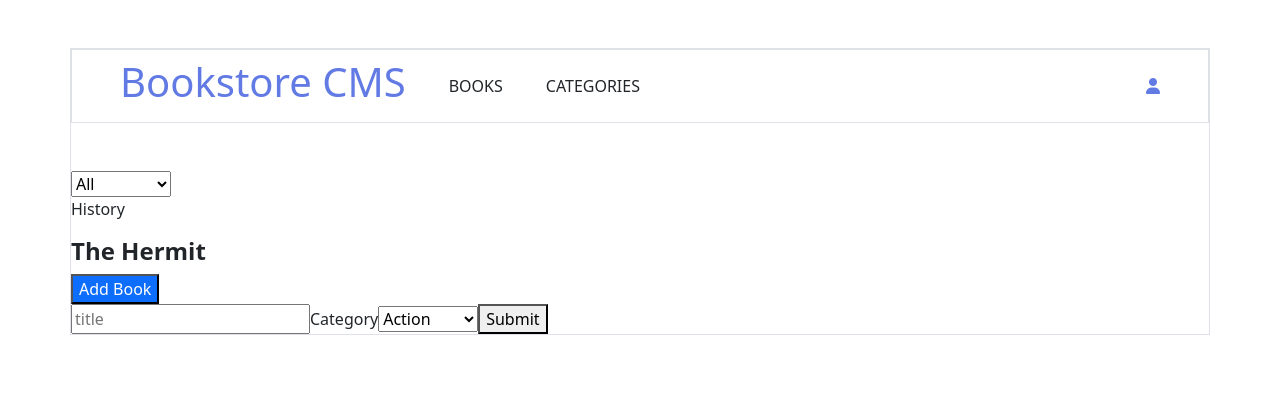
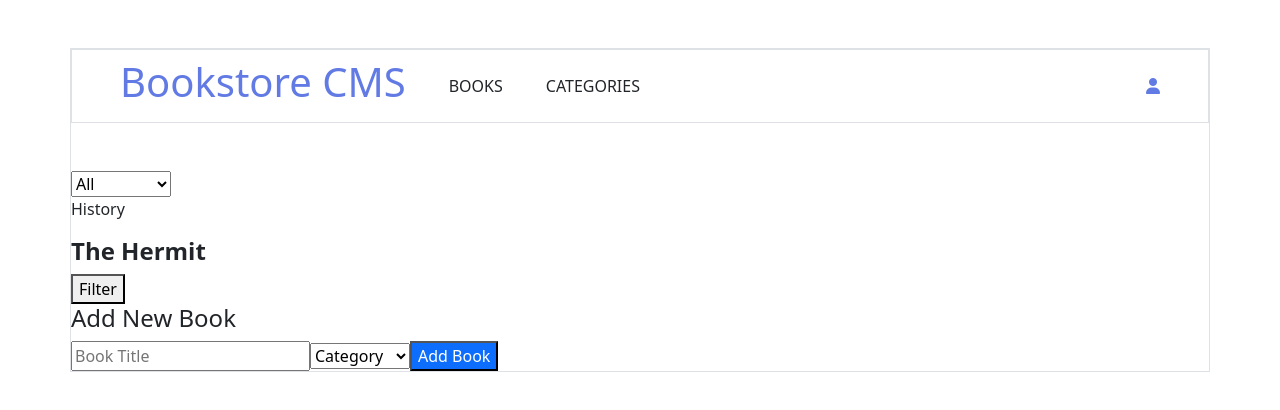
Before and after one commit to george-shammar/bookstore-cmss, a React (Create React App) app: page / in a window 1280 px wide. Shown: the top 410 px of the page. Built offline with nearby package versions, Linux system fonts and the light colour scheme.

Commit message:
Refactor components

```diff
--- a/src/components/Book.js
+++ b/src/components/Book.js
@@ -9,7 +9,7 @@ const Book = (props) => {
     <div>
       <p>{book.category}</p>
       <h4 className="fw-bold">{book.title}</h4>
-      <div><button className="bg-primary white" type="button" name="button" value={book} onClick={() => handleRemove(book)}>Add Book</button></div>
+      <div><button type="button" name="button" value={book} onClick={() => handleRemove(book)}>Filter</button></div>
     </div>
   );
 };
--- a/src/containers/BooksForm.js
+++ b/src/containers/BooksForm.js
@@ -3,7 +3,7 @@ import { v4 as uuidv4 } from 'uuid';
 import { useDispatch } from 'react-redux';
 import { createBook } from '../actions/index';
 
-const categories = ['Action', 'Biography', 'History', 'Horror', 'Kids', 'Learning', 'Sci-Fi'];
+const categories = ['Category', 'Action', 'Biography', 'History', 'Horror', 'Kids', 'Learning', 'Sci-Fi'];
 
 const BooksForm = () => {
   const [title, setTitle] = useState('');
@@ -33,10 +33,10 @@ const BooksForm = () => {
   };
 
   return (
-    <form onSubmit={handleSubmit}>
-      <input type="text" name="title" placeholder="title" value={title} onChange={changeTitle} required />
-      <label htmlFor="title">
-        Category
+    <div>
+      <h4>Add New Book</h4>
+      <form onSubmit={handleSubmit}>
+        <input type="text" name="title" placeholder="Book Title" value={title} onChange={changeTitle} required />
         <select name="category" value={category} onChange={changeCategory}>
           {categories.map((category) => (
             <option key={uuidv4()} value={category}>
@@ -44,9 +44,9 @@ const BooksForm = () => {
             </option>
           ))}
         </select>
-      </label>
-      <button type="submit" name="button">Submit</button>
-    </form>
+        <button  className="bg-primary white" type="submit" name="button">Add Book</button>
+      </form>
+    </div>
   );
 };
 
```
